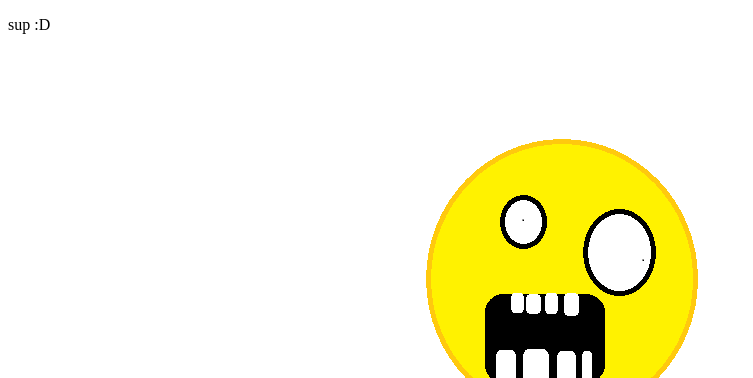
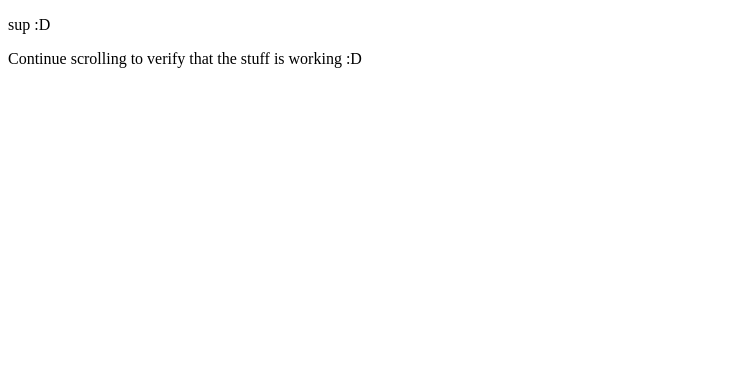
Before and after one commit to eagleskull14/embedtesting1, a plain HTML site: page index.html in a window 1280 px wide. Shown: the top 378 px of the page, without its empty margins (0-753 px from the left). Drawn offline with Linux system fonts and the light colour scheme.

Commit message:
Update index.html to be less cringe
👍

```diff
--- a/index.html
+++ b/index.html
@@ -27,6 +27,37 @@
   </head>
   <body>
     <p>sup :D</p>
+    <p>Continue scrolling to verify that the stuff is working :D</p>
+    <br>
+    <br>
+    <br>
+    <br>
+    <br>
+    <br>
+    <br>
+    <br>
+    <br>
+    <br>
+    <br>
+    <br>
+    <br>
+    <br>
+    <br>
+    <br>
+    <br>
+    <br>
+    <br>
+    <br>
+    <br>
+    <br>
+    <br>
+    <br>
+    <br>
+    <br>
+    <br>
+    <br>
+    <br>
+    <br>
     <video><source src="Download.mp4" /></video>
     <img src="empty.png" />
   </body>
```
